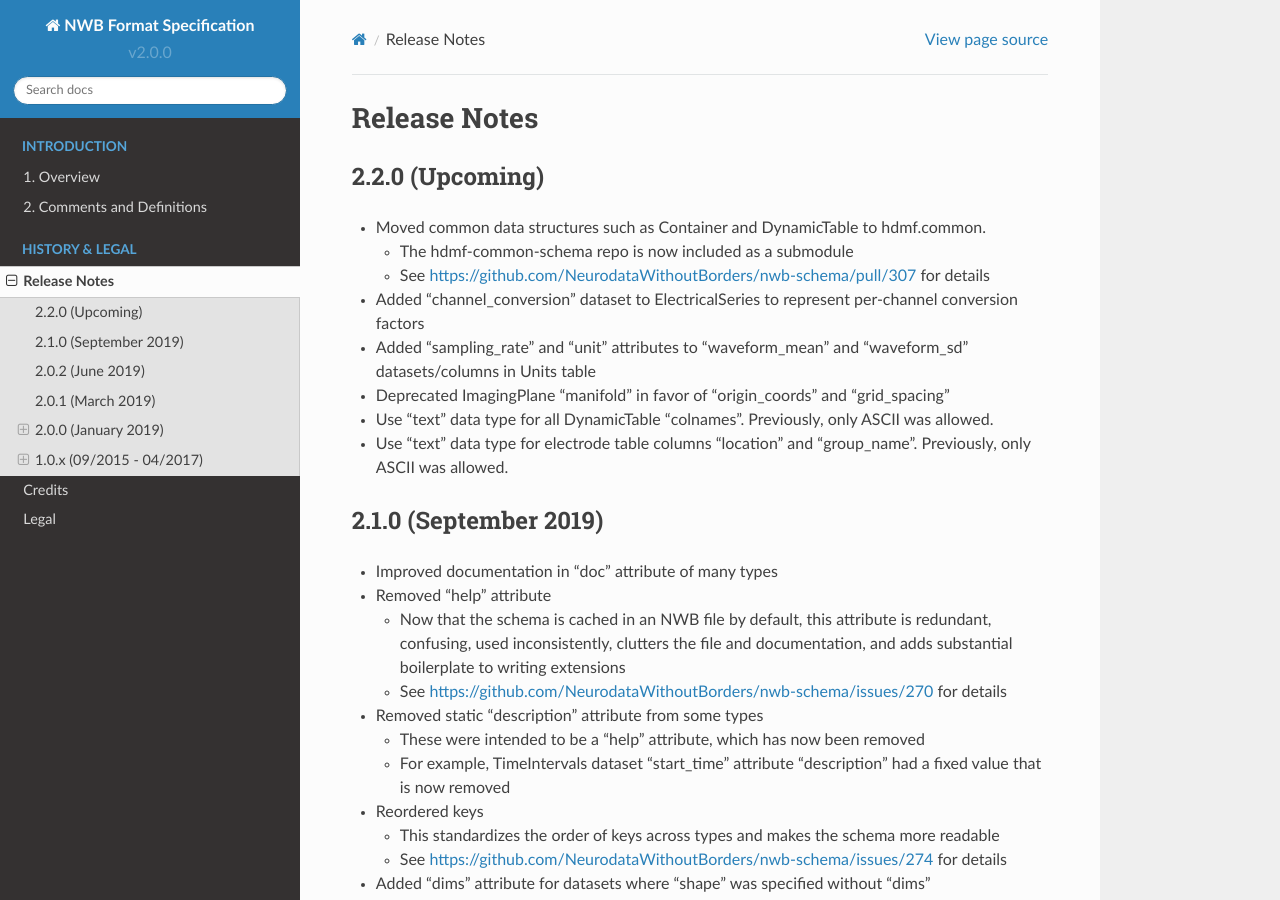
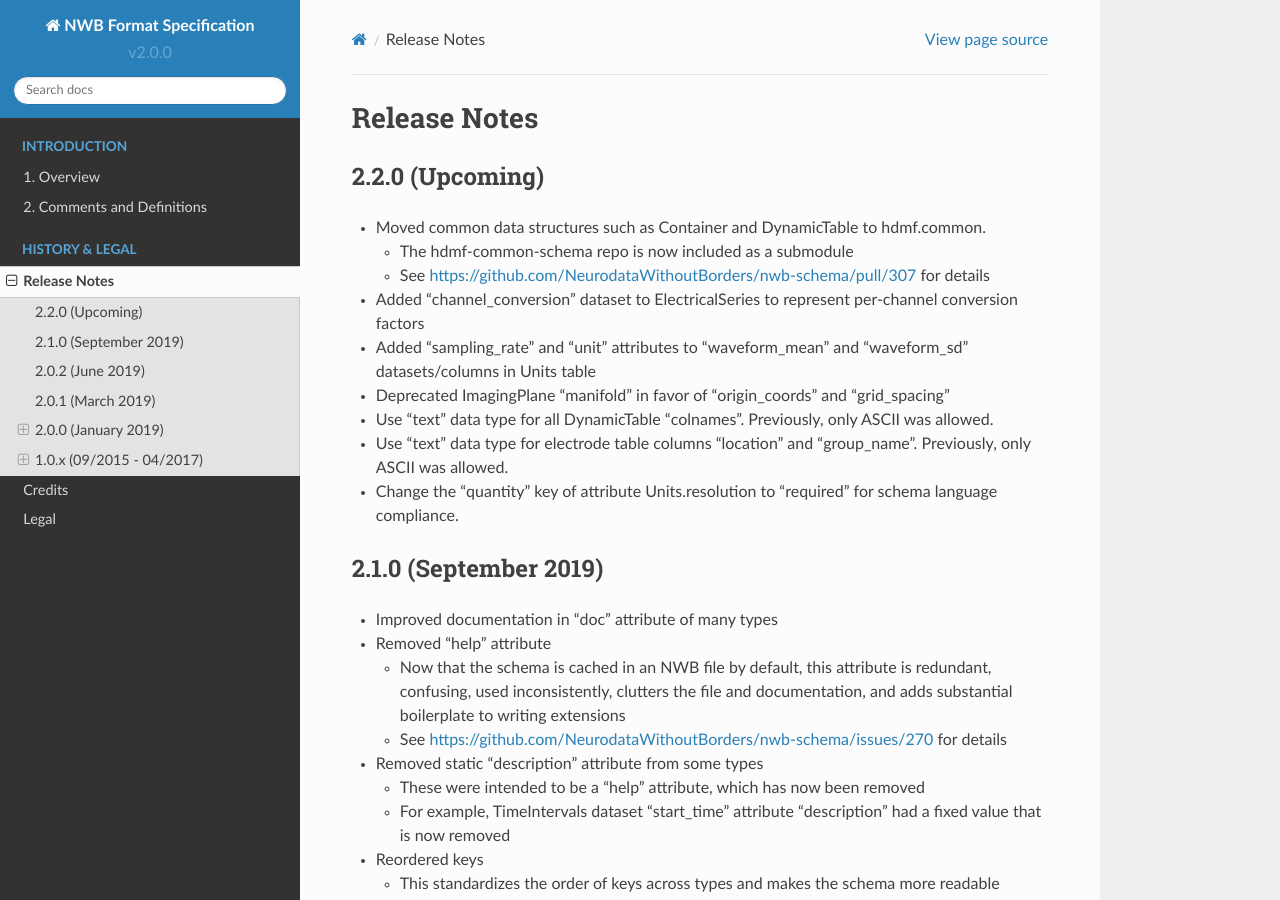
Before and after one commit to NeurodataWithoutBorders/nwb-schema, a Sphinx documentation site: the page built from docs/format/source/format_release_notes.rst, in a window 1280 px wide and 900 px high. Built offline with Sphinx 7.4.7 and the Read the Docs theme 2.0.0, drawn with Linux system fonts in a browser that asks for light colours.

Commit message:
Update format_release_notes.rst

```diff
--- a/docs/format/source/format_release_notes.rst
+++ b/docs/format/source/format_release_notes.rst
@@ -18,6 +18,8 @@ Release Notes
 - Use "text" data type for all DynamicTable "colnames". Previously, only ASCII was allowed.
 
 - Use "text" data type for electrode table columns "location" and "group_name". Previously, only ASCII was allowed.
+
+- Change the "quantity" key of attribute Units.resolution to "required" for schema language compliance.
 
 
 2.1.0 (September 2019)
```
